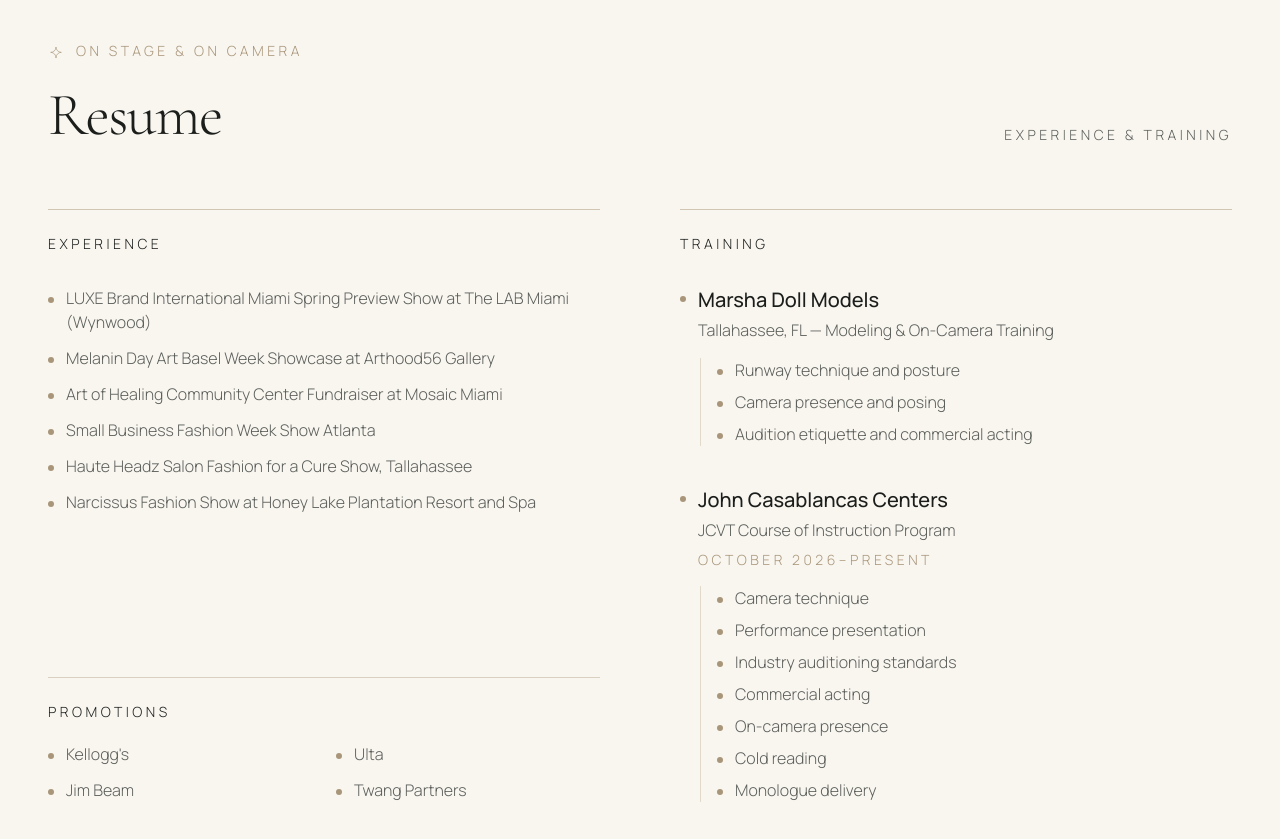
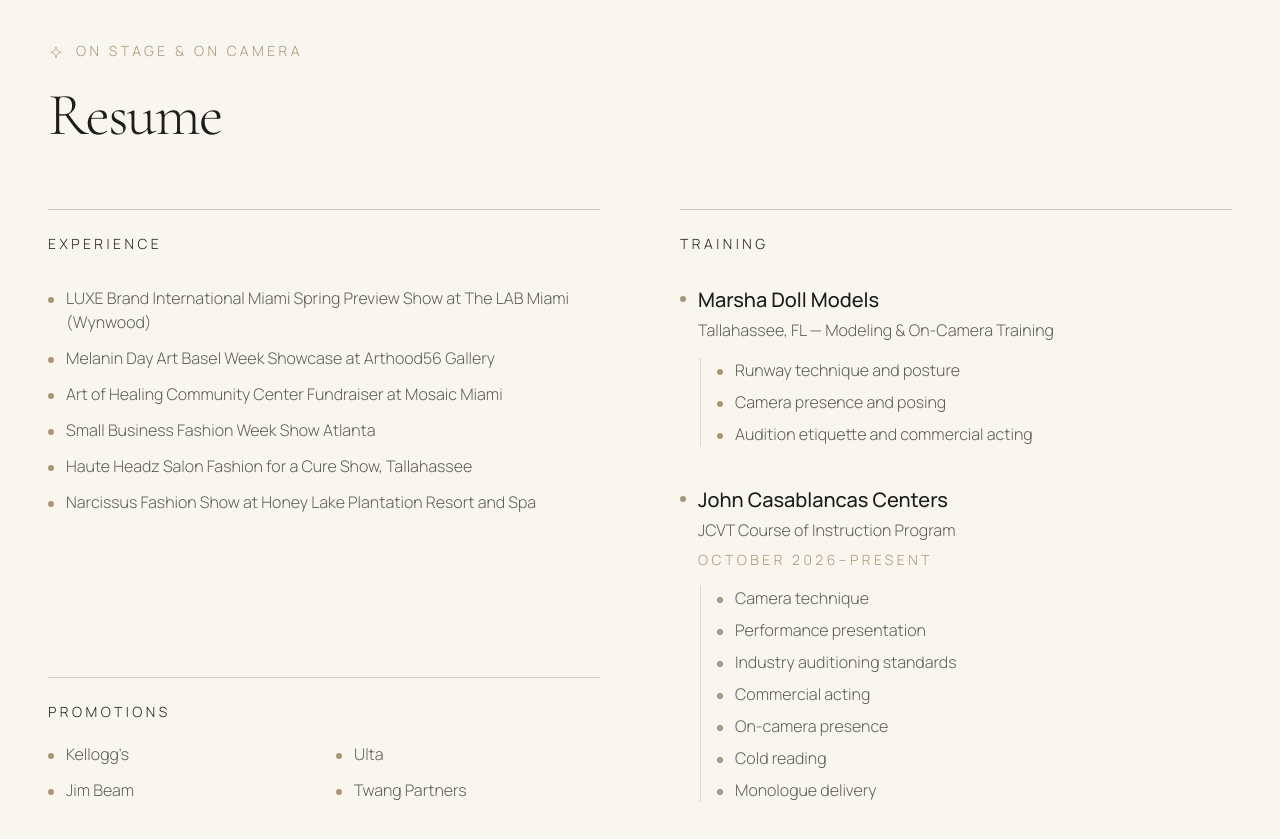
Before and after one commit to holygmusic-svg/chantae, a React (Create React App) app in the folder frontend/: page / in a window 1280 px wide. Shown: the part 2060-2899 px from the top of the page. Built offline with nearby package versions, Linux system fonts and the light colour scheme.

Commit message:
Remove redundant Experience & Training line from Resume heading

```diff
--- a/frontend/src/components/Resume.jsx
+++ b/frontend/src/components/Resume.jsx
@@ -62,7 +62,6 @@
               Resume
             </h2>
           </div>
-          <span className="label-ed text-[#5C5F5A]">Experience &amp; Training</span>
         </div>
       </Reveal>
 
```
